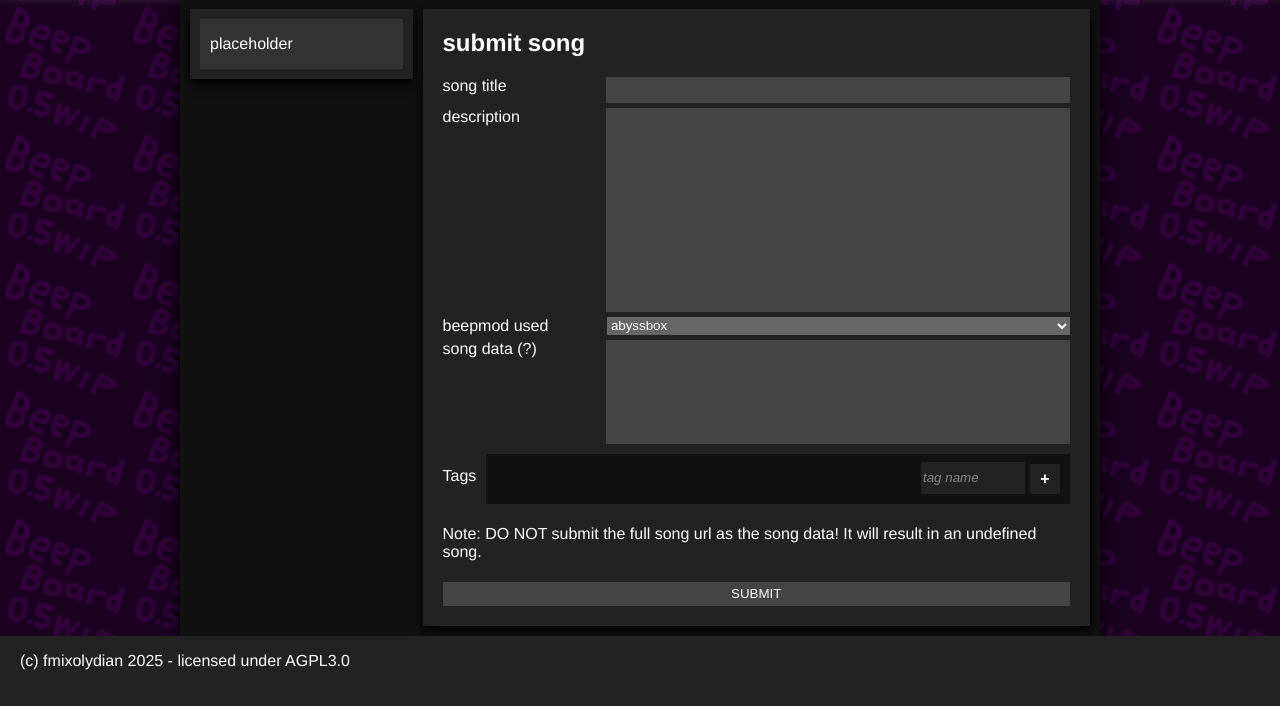
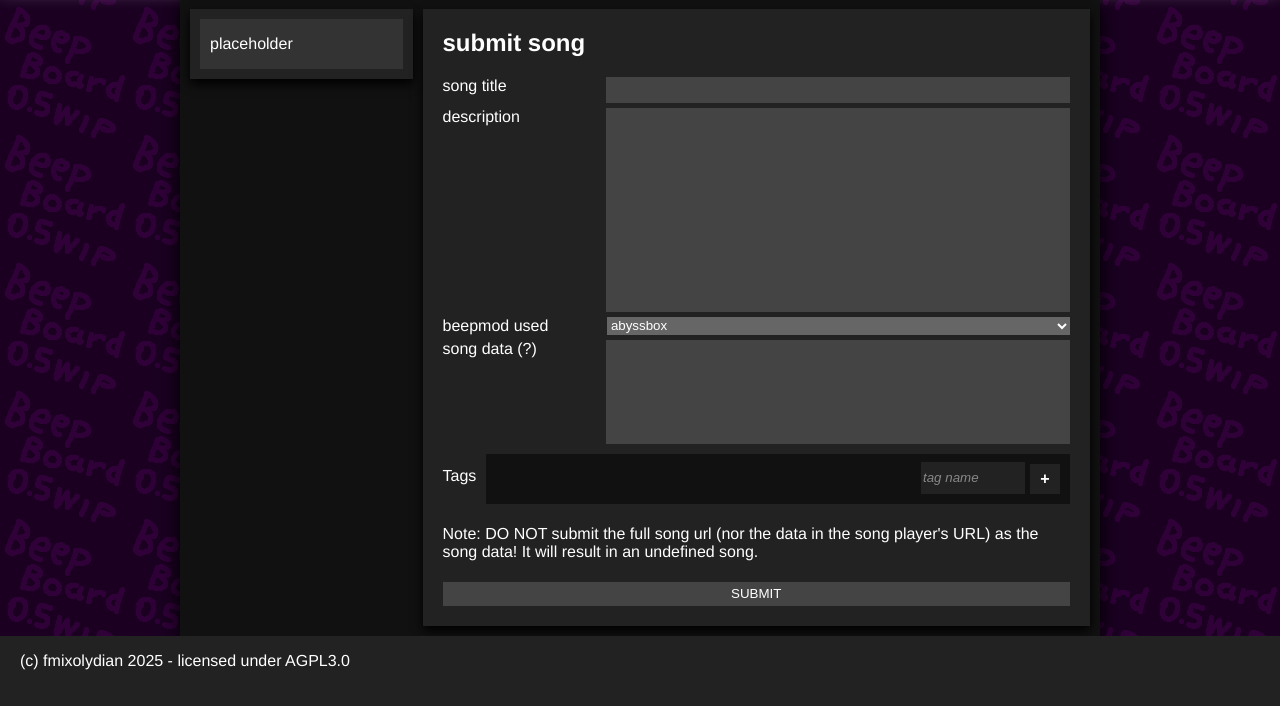
Before and after one commit to beepboard/beepboard, a Flask app: template templates/submit_song.html in a window 1280 px wide. Shown: the part 98-804 px from the top of the page. Run offline with Flask 3, Linux system fonts and the light colour scheme; the template is opened without the code that fills it, so the values that code supplies are empty; parts of the project's set-up code (start-up, migrations or seed data) failed here and were passed over; some libraries are stand-ins or nearby versions; some web fonts are replaced.

Commit message:
server side song data idiot proofing, for good measure.

```diff
--- a/bb_api.py
+++ b/bb_api.py
@@ -137,9 +137,10 @@ def bb_api_songsubmit():
 	if len(request.form["title"]) > 100 \
 	or len(request.form["title"]) < 3   \
 	or request.form["mod"] not in MODS  \
+	or request.form["data"].startswith('http')  \
 	or len(request.form["desc"]) > 1000:
 		return (
-			"Bad request.",
+			"Bad request. Click <a href='/Song/submit'>here</a> to return to the previous page.",
 			400
 		)
 
--- a/templates/submit_song.html
+++ b/templates/submit_song.html
@@ -40,7 +40,7 @@
 				</div>
 
 				<div class="form-item">
-					<label class="flex-u1" for="data" title="the data after the '#' in the URL.">song data (?)</label>
+					<label class="flex-u1" for="data" title="the data after the '#' in the URL, when viewed in the beepmod's mainpage.">song data (?)</label>
 					<textarea class="flex-u3 songdata" name="data"></textarea>
 				</div>
 
@@ -56,7 +56,7 @@
 					</div>
 				</div>
 
-				<p>Note: DO NOT submit the full song url as the song data! It will result in an undefined song.</p>
+				<p>Note: DO NOT submit the full song url (nor the data in the song player's URL) as the song data! It will result in an undefined song.</p>
 
 				<button>SUBMIT</button>
 			</div>
```
